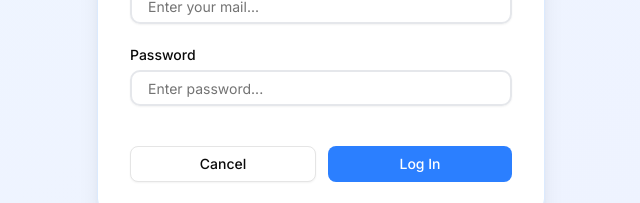
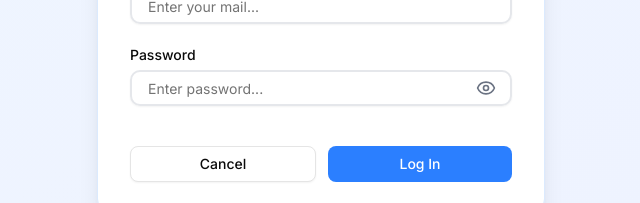
Before and after one commit to mntechdigital/anonymous, a Next.js app: page /login in a window 1280 px wide. Shown: the part 376-579 px from the top of the page, without its empty margins (319-959 px from the left). Built offline with nearby package versions, Linux system fonts and the light colour scheme.

Commit message:
show hide and show button for login password page

```diff
--- a/src/app/(common)/login/_components/LoginForm.tsx
+++ b/src/app/(common)/login/_components/LoginForm.tsx
@@ -7,6 +7,7 @@ import { Input } from "@/components/ui/input";
 import { Label } from "@/components/ui/label";
 import { login } from "@/services/auth";
 import { useRouter } from "next/navigation";
+import { Eye, EyeOff } from "lucide-react";
 
 interface LoginFormData {
   email: string;
@@ -16,6 +17,8 @@ interface LoginFormData {
 export default function LoginForm() {
   const [isLoading, setIsLoading] = useState(false);
   const [errorMessage, setErrorMessage] = useState("");
+  const [showPassword, setShowPassword] = useState(false);
+
   const router = useRouter();
 
   const {
@@ -33,13 +36,16 @@ export default function LoginForm() {
   const onSubmit = async (data: LoginFormData) => {
     setIsLoading(true);
     setErrorMessage("");
+
     const res = await login(data);
     console.log(res);
+
     if (res.statusCode === 200) {
       router.push("/dashboard");
     } else {
       setErrorMessage(res.message || "Login failed. Please try again.");
     }
+
     setIsLoading(false);
   };
 
@@ -66,6 +72,7 @@ export default function LoginForm() {
 
         {/* Form */}
         <form onSubmit={handleSubmit(onSubmit)} className="space-y-6">
+          {/* Email Field */}
           <div className="space-y-2">
             <Label htmlFor="email">Email</Label>
 
@@ -95,6 +102,7 @@ export default function LoginForm() {
             )}
           </div>
 
+          {/* Password Field with Show/Hide Icon */}
           <div className="space-y-2">
             <Label htmlFor="password">Password</Label>
 
@@ -109,18 +117,30 @@ export default function LoginForm() {
                 },
               }}
               render={({ field }) => (
-                <Input
-                  {...field}
-                  id="password"
-                  type="password"
-                  placeholder="Enter password..."
-                  className="border-2 border-gray-200 rounded-lg focus:border-blue-500 py-3 px-4"
-                />
+                <div className="relative">
+                  <Input
+                    {...field}
+                    id="password"
+                    type={showPassword ? "text" : "password"}
+                    placeholder="Enter password..."
+                    className="border-2 border-gray-200 rounded-lg focus:border-blue-500 py-3 px-4 pr-12"
+                  />
+
+                  <button
+                    type="button"
+                    onClick={() => setShowPassword((prev) => !prev)}
+                    className="absolute right-3 top-1/2 -translate-y-1/2 text-gray-500 hover:text-gray-700 p-1 rounded-full"
+                  >
+                    {showPassword ? <EyeOff size={20} /> : <Eye size={20} />}
+                  </button>
+                </div>
               )}
             />
 
             {errors.password && (
-              <p className="text-red-500 text-sm">{errors.password.message}</p>
+              <p className="text-red-500 text-sm">
+                {errors.password.message}
+              </p>
             )}
           </div>
 
```
